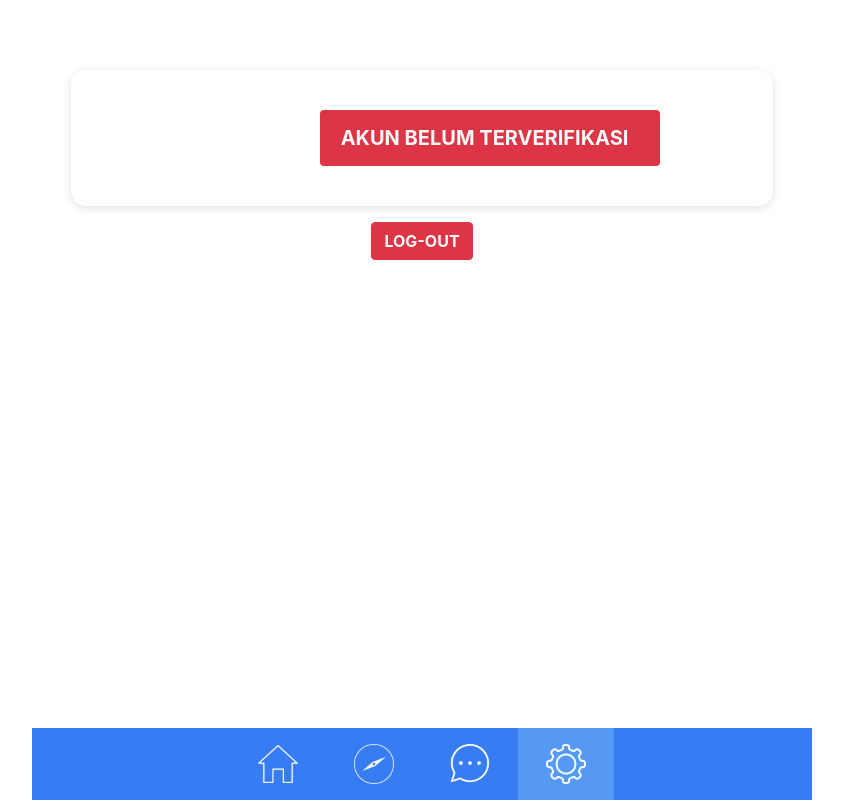
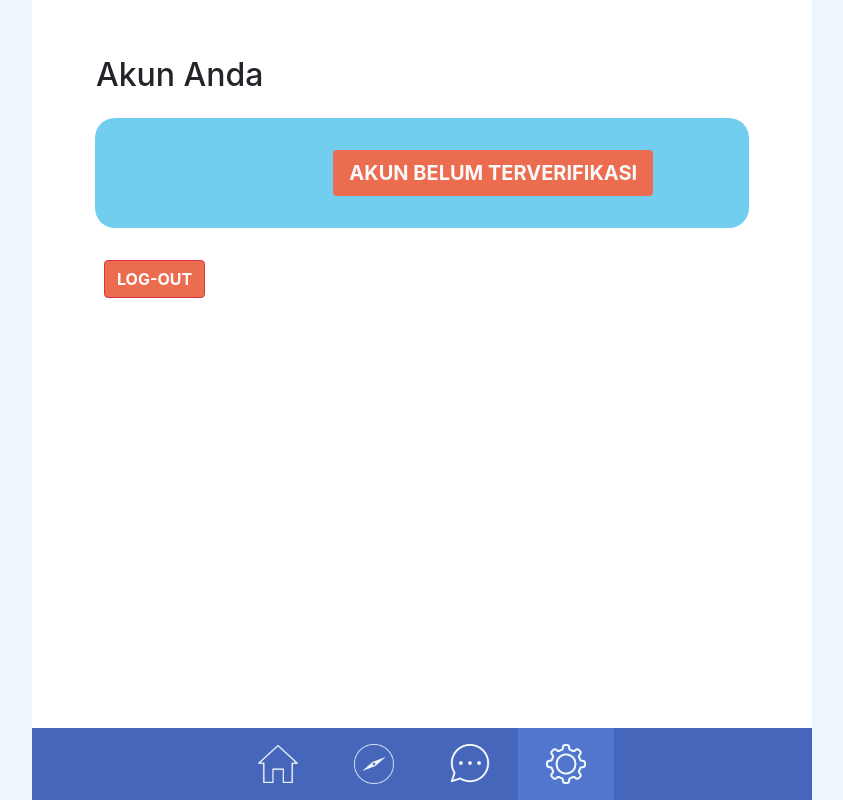
Before and after one commit to ella-arminta/BerTemu, a PHP site: page /settings-user.php in a window 1280 px wide. Shown: the whole page, without its empty margins (218-1061 px from the left). Run offline with PHP 8.4, Linux system fonts and the light colour scheme; a user stored in the database is signed in; data comes from the database, SQL or seed files in the repository; data that the repository does not hold is empty.

Commit message:
ganti warna baru

```diff
--- a/bottombar.php
+++ b/bottombar.php
@@ -4,7 +4,7 @@
 .fixed-bottom {
     max-width: 780px;
     position: fixed;
-    background: #387CF3 !important;
+    background: #4566BA !important;
     bottom:0;
 }
 .icon {
@@ -16,7 +16,7 @@
     padding-bottom:8px;
 }
 .active {
-    background: #5699F4;
+    background: #5275CD;
 }
 .navbar-nav{
     display:flex;
@@ -71,7 +71,7 @@ li:hover {
     home = ['index-user.php'];
     explore = ['explore.php'];
     chat = [];
-    settings = ['settings-user.php'];
+    settings = ['settings-user.php', 'login-user.php', 'sign-up-user.php'];
     console.log(url)
     if(home.includes(url)){
         document.querySelector('.nav-link[href="index-user.php"]').classList.add('active');
@@ -79,7 +79,7 @@ li:hover {
         document.querySelector('.nav-link[href="explore.php"]').classList.add('active');
     }else if(chat.includes(url)){
         document.querySelector('.nav-link[href="#"]').classList.add('active');
-    }else if(settings.includes(url)){
+    }else if(settings.includes(url || 'login-user.php' || 'sign-up-user.php')){
         document.querySelector('.nav-link[href="settings-user.php"]').classList.add('active');
     }
 </script>
--- a/css/explore.css
+++ b/css/explore.css
@@ -2,7 +2,7 @@
     width: 100%;
     max-width: 780px;
     height: 70px;
-    background-color: #387CF3;
+    background-color: #4566BA;
     position: fixed;
     display: flex;
     justify-content: center;
@@ -69,7 +69,7 @@
     content:'';
     width: 85%;
     height: 3px;
-    background-color: #387CF3;
+    background-color: #4566BA;
     display: block;
     margin: auto;
     border-radius: 5px;
@@ -146,7 +146,7 @@ img{
 
   /* Handle */
   .comments::-webkit-scrollbar-thumb {
-    background: #425B7F;
+    background: #4566BA;
     border-radius: 30px;
   }
 
--- a/css/style.css
+++ b/css/style.css
@@ -4,7 +4,7 @@ body{
     overflow: auto;
     margin:auto;
     min-height: 100vh;
-    background-color: white !important;
+    background-color: #ECF6FC !important;
     font-size: 20px;
     transition: 0.3s;
 }
@@ -23,5 +23,5 @@ body{
 .fixed-top {
     max-width: 780px;
     position: fixed;
-    background: #387CF3 !important;
+    background: #4566BA !important;
 }
--- a/settings-user.php
+++ b/settings-user.php
@@ -21,45 +21,41 @@ if (empty($session_login))
 	<script type="text/javascript" src="https://stackpath.bootstrapcdn.com/bootstrap/4.3.1/js/bootstrap.min.js"></script>
     <style>
         .pembatas-navbar {
-            height: 70px;
+            height: 5vh;
             width: 100%;
         }
-        .white {
-            background: white;
+        .content {
             width: 100%;
-            border-radius: 15px;
-            /* border-top: 2px solid #1f2446;
-            border-bottom: 2px solid #1f2446; */
-            box-shadow: rgba(99, 99, 99, 0.2) 0px 2px 8px 0px;
+            height: auto;
+            overflow-y: hidden !important;
+            color: white;
+            position: relative;
+            background: #71CEEF;
+            /* box-shadow: rgba(99, 99, 99, 0.2) 0px 2px 8px 0px; */
         }
         .foto {
             border-radius: 15px;
             width: 100%;
             height: auto;
         }
-        .alert {
-            width: 80%;
-        }
-        .outer{
-            margin:auto;
-            width: 90%;
-            height:100%;
-            display:flex;
-            flex-direction:column;
-            justify-content:center;
-            align-items:center;
+        .btn, .status {
+            background-color: #EC6C4F !important;
         }
     </style>
 <body>
     <div class="container-hp">
         <nav class="pembatas-navbar"></nav>
-        <div class="outer">
-        <div class="white p-3 mb-3">
-                <div class="row mx-1">
+
+        <div class="container justify-content-center mx-auto" style="max-width: 700px;">
+            <div class="mx-2">
+                <div class="row p-3 start-0">
+                    <H2>Akun Anda</H2>
+                </div>
+                <div class="content row p-3 mb-2 mx-auto">
                     <div class="col-lg-4 col-12 p-2">
                         <img class="foto" src="<?php echo $session_login['foto_diri'] ?>" alt="">
                     </div>
-                    <div class="col-lg-8 col-12 p-2">
+                    <div class="col-lg-8 col-12">
                         <div class="data">
                             <div style="font-size: 30px;"><b><?php echo $session_login['nama_lengkap'] ?></b></div>
                             <div style="font-size: 20px;"><?php echo $session_login['email'] ?></div>
@@ -73,18 +69,23 @@ if (empty($session_login))
                             $status = $stmt->fetchAll();
 
                             if ($status[0]['status'] == 1) {
-                                echo '<div class="alert bg-success text-light mt-3 justify-content-center"><b>AKUN TER-VERIFIKASI</b></div>';
+                                echo '<div class="status p-2 px-3 mb-3 rounded bg-success text-light mt-3" style="display: inline-block;"><p><b>AKUN TER-VERIFIKASI</b></p></div>';
                             }
                             else {
-                                echo '<div class="alert bg-danger text-light mt-3 justify-content-center"><b>AKUN BELUM TERVERIFIKASI</b></div>';
+                                echo '<div class="status p-2 px-3 mb-3 rounded bg-danger text-light mt-3" style="display: inline-block;"><b>AKUN BELUM TERVERIFIKASI</b></div>';
                             }
                             ?>
                         </div>
                     </div>
                 </div>
+                <div class="row p-3 mb-3">
+                    <a class="btn btn-danger m-2" href="logout-user.php"><b>LOG-OUT</b></a>
+                </div>
             </div>
-            <a class="btn btn-danger" href="logout-user.php"><b>LOG-OUT</b></a>
         </div>
+
+        <nav class="pembatas-navbar"></nav>
+        <nav class="pembatas-navbar"></nav>
         <!-- Menu -->
         <?php require_once 'bottombar.php'; ?>
     </div>
```
Also changed, not shown: index-user.php (+11 -7 lines), login-user.php (+11 -3 lines), sign-up-user.php (+19 -17 lines), assets/content-2-01.jpg (added), assets/content-2-02.jpg (added), assets/logo-kotak.png.
